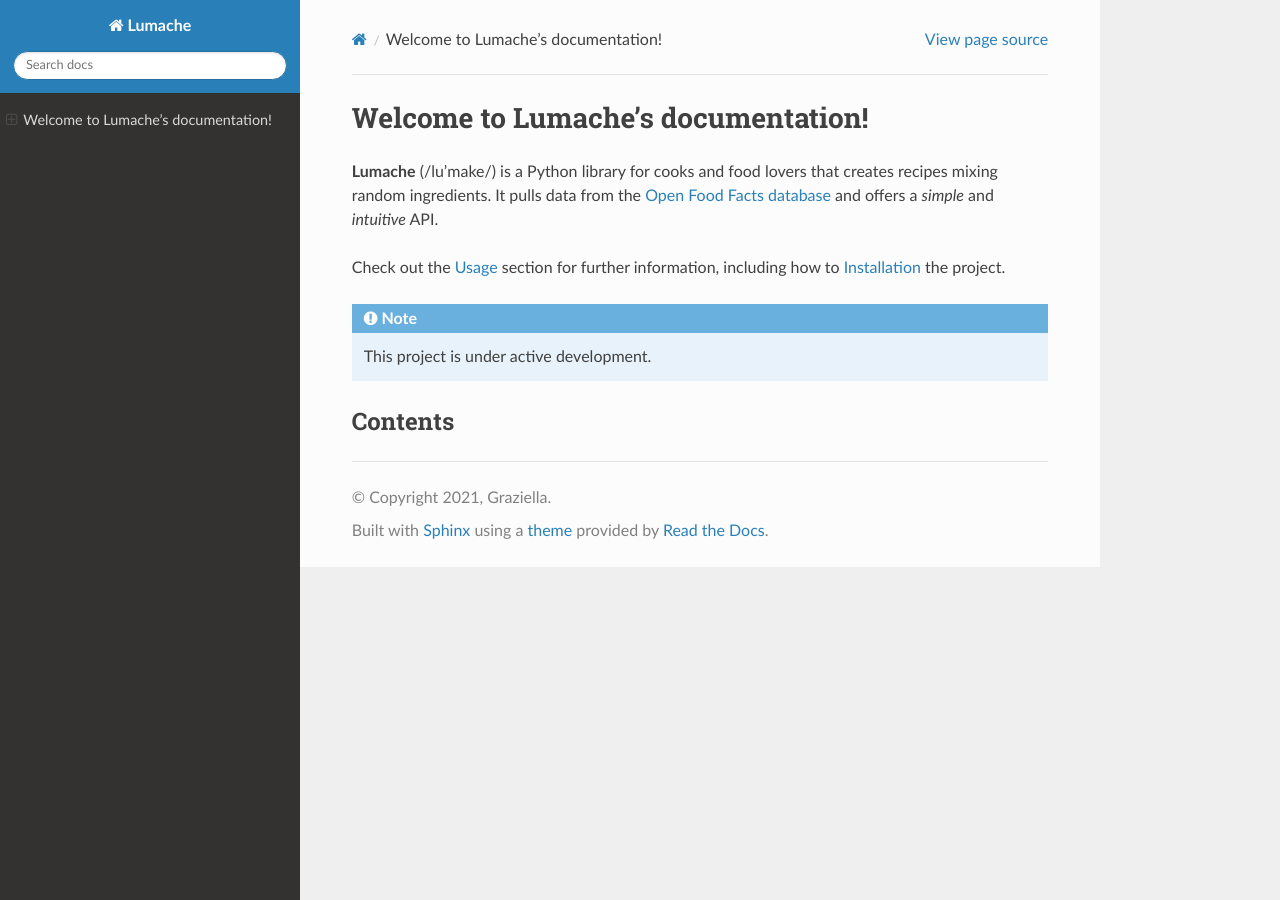
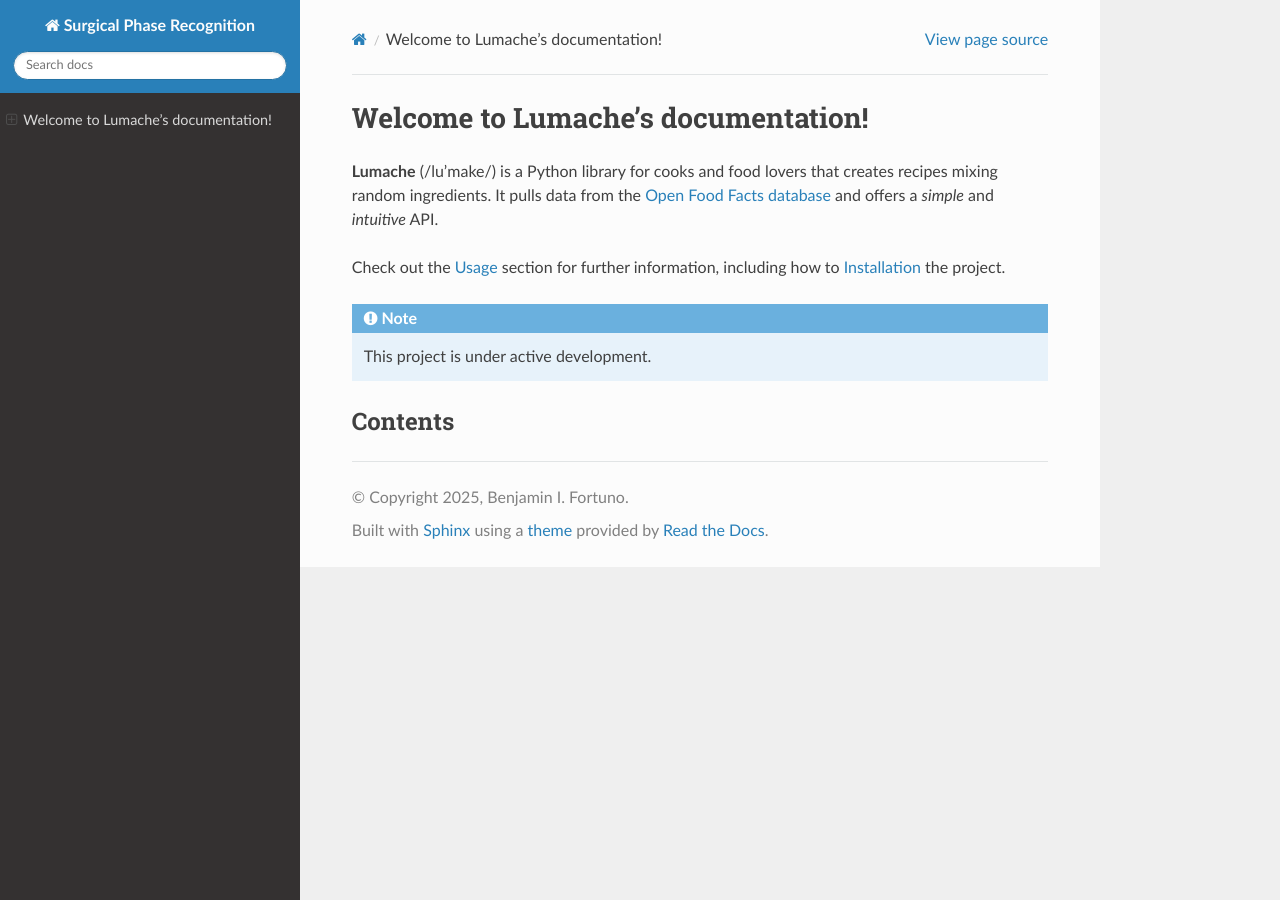
Before and after one commit to bfortuno/Surgical-Phase-Recognition, a Sphinx documentation site: the page built from docs/source/index.rst, in a window 1280 px wide. Built offline with Sphinx 7.4.7 and the Read the Docs theme 3.1.0, drawn with Linux system fonts in a browser that asks for light colours; pages that are not in the unit, such as notebooks, are missing from menus.

```diff
--- a/docs/source/conf.py
+++ b/docs/source/conf.py
@@ -2,9 +2,9 @@
 
 # -- Project information
 
-project = 'Lumache'
-copyright = '2021, Graziella'
-author = 'Graziella'
+project = 'Surgical Phase Recognition'
+copyright = '2025, Benjamin I. Fortuno'
+author = 'B.I. Fortuno'
 
 release = '0.1'
 version = '0.1.0'
```
